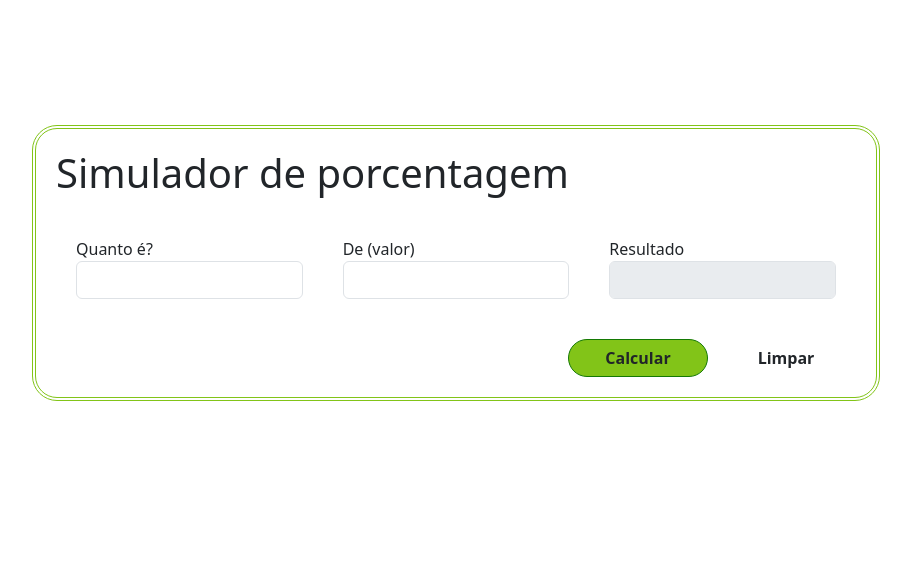
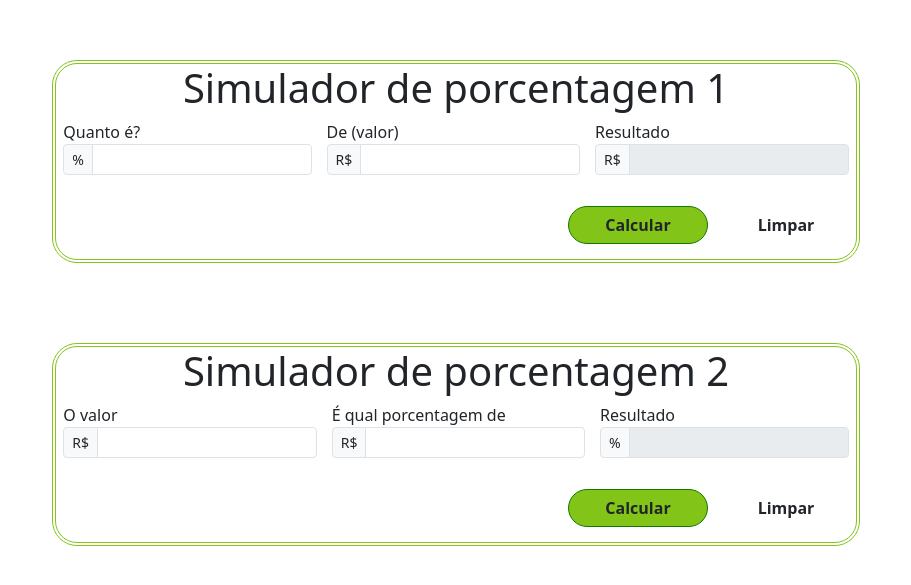
Before and after one commit to DiegoArruda/goodpay-squad3, a plain HTML site: page goodpay/calculadora-porcentagem-simples.html in a window 1280 px wide. Shown: the part 137-722 px from the top of the page, without its empty margins (184-1095 px from the left). Drawn offline with nearby package versions, Linux system fonts and the light colour scheme.

Commit message:
Adição de nova calculadora, mudança do nome do arquivo css

```diff
--- a/goodpay/calculadora-porcentagem-simples.html
+++ b/goodpay/calculadora-porcentagem-simples.html
@@ -4,74 +4,147 @@
     <meta charset="UTF-8" />
     <meta http-equiv="X-UA-Compatible" content="IE=edge" />
     <meta name="viewport" content="width=device-width, initial-scale=1.0" />
+    <!-- Favcon -->
     <link
       rel="shortcut icon"
       href="./images/logo/GoodPay.png"
       type="image/x-icon"
     />
-    <link rel="stylesheet" href="./css/cssCalc.css" />
+    <!-- Link do CSS da página da Calculadora -->
+    <link rel="stylesheet" href="./css/style-calc-pt.css" />
     <link
       href="https://cdn.jsdelivr.net/npm/bootstrap@5.3.0-alpha1/dist/css/bootstrap.min.css"
       rel="stylesheet"
       integrity="sha384-GLhlTQ8iRABdZLl6O3oVMWSktQOp6b7In1Zl3/Jr59b6EGGoI1aFkw7cmDA6j6gD"
       crossorigin="anonymous"
     />
-    <title>Calculadora</title>
+    <title>Calculadora de Porcentagem Simples</title>
   </head>
 
   <body>
     <div class="centralizar">
       <form class="calc">
-        <h1>Simulador de porcentagem</h1>
+        <h1>Simulador de porcentagem 1</h1>
         <div class="d-flex justify-content-around tamanho-entrada">
-          <!--  <div class="input-group mb-3"> -->
-          <!--    <span class="input-group-text" id="basic-addon1">@</span> -->
-          <!--    <input -->
-          <!--      type="text" -->
-          <!--      class="form-control" -->
-          <!--      placeholder="Username" -->
-          <!--      aria-label="Username" -->
-          <!--      aria-describedby="basic-addon1" -->
-          <!--    /> -->
-          <!--  </div> -->
-
+          <!-- --------------- QUANTO É --------------- -->
           <div class="form-group">
-            <label for="porcentagemCal1">Quanto é? </label>
-            <!-- <span class="input-group-text" id="basic-addon1">%</span> -->
+            <label for="valorNumerico">Quanto é?</label>
+            <div class="input-group input-group-sm mb-3">
+              <span class="input-group-text" id="inputGroup-sizing-sm">%</span>
               <input
                 type="number"
+                id="porcentagemVal1"
+                min="0"
                 class="form-control"
-              min="0"
-              id="porcentagemVal1"
+                aria-label="Sizing example input"
+                aria-describedby="inputGroup-sizing-sm"
               />
             </div>
+          </div>
+
+          <!-- --------------- VALOR --------------- -->
           <div class="form-group">
             <label for="valorNumerico">De (valor)</label>
+            <div class="input-group input-group-sm mb-3">
+              <span class="input-group-text" id="inputGroup-sizing-sm">R$</span>
               <input
                 type="number"
+                id="valorNumerico1"
+                min="0"
                 class="form-control"
-              min="0"
-              id="valorNumerico1"
+                aria-label="Sizing example input"
+                aria-describedby="inputGroup-sizing-sm"
               />
             </div>
+          </div>
+
+          <!-- --------------- RESULTADO --------------- -->
           <div class="form-group">
-            <!-- Já pensando a frente se criaremos mais calculadoras, demos o numeral 1 aos IDs -->
             <label for="resultadoCalc1">Resultado</label>
-            <!-- mudar o tipo de input aqui -->
-
+            <div class="input-group input-group-sm mb-3">
+              <span class="input-group-text" id="inputGroup-sizing-sm">R$</span>
               <input
                 type="text"
                 class="form-control"
                 id="resultadoCalc1"
-              disabled=""
+                disabled
+                aria-label="Sizing example input"
+                aria-describedby="inputGroup-sizing-sm"
               />
             </div>
           </div>
+        </div>
+
+        <!-- --------------- BOTÕES --------------- -->
         <div class="d-grid gap-2 d-md-flex justify-content-md-end margem">
           <button
             class="btn btn-hover btn-bg"
             type="button"
-            onclick="potenciacao()"
+            onclick="porcentagem()"
+          >
+            Calcular
+          </button>
+          <button class="btn" type="reset">Limpar</button>
+        </div>
+      </form>
+      <form class="calc">
+        <h1>Simulador de porcentagem 2</h1>
+        <div class="d-flex justify-content-around tamanho-entrada">
+          <!-- --------------- QUANTO É --------------- -->
+          <div class="form-group">
+            <label for="valorNumerico">O valor</label>
+            <div class="input-group input-group-sm mb-3">
+              <span class="input-group-text" id="inputGroup-sizing-sm">R$</span>
+              <input
+                type="number"
+                id="valorNumeroVal2"
+                min="0"
+                class="form-control"
+                aria-label="Sizing example input"
+                aria-describedby="inputGroup-sizing-sm"
+              />
+            </div>
+          </div>
+
+          <!-- --------------- VALOR --------------- -->
+          <div class="form-group">
+            <label for="valorNumerico">É qual porcentagem de</label>
+            <div class="input-group input-group-sm mb-3">
+              <span class="input-group-text" id="inputGroup-sizing-sm">R$</span>
+              <input
+                type="number"
+                id="valorNumeroVal3"
+                min="0"
+                class="form-control"
+                aria-label="Sizing example input"
+                aria-describedby="inputGroup-sizing-sm"
+              />
+            </div>
+          </div>
+
+          <!-- --------------- RESULTADO --------------- -->
+          <div class="form-group">
+            <label for="resultadoCalc1">Resultado</label>
+            <div class="input-group input-group-sm mb-3">
+              <span class="input-group-text" id="inputGroup-sizing-sm">%</span>
+              <input
+                type="text"
+                class="form-control"
+                id="resultadoCalc"
+                disabled
+                aria-label="Sizing example input"
+                aria-describedby="inputGroup-sizing-sm"
+              />
+            </div>
+          </div>
+        </div>
+
+        <!-- --------------- BOTÕES --------------- -->
+        <div class="d-grid gap-2 d-md-flex justify-content-md-end margem">
+          <button
+            class="btn btn-hover btn-bg"
+            type="button"
+            onclick="percentual()"
           >
             Calcular
           </button>
--- a/goodpay/css/cssCalc.css
+++ b/goodpay/css/style-calc-pt.css
@@ -12,24 +12,27 @@ html {
   display: flex;
   align-items: center;
   justify-content: center;
+  flex-direction: column;
 }
 
 .calc {
   border: 4px double #82c418;
   border-radius: 25px;
+  margin-top: 80px;
 }
 
 .tamanho-entrada {
   width: 800px;
+  display: flex;
 }
 
-.calc h1,
-.calc div {
-  margin: 20px;
+h1 {
+  display: flex;
+  justify-content: center;
 }
 
 .margem {
-  margin-top: 15px;
+  margin: 15px 0;
 }
 
 .margem button {
--- a/goodpay/scripts/calculadora-potencia-simples.js
+++ b/goodpay/scripts/calculadora-potencia-simples.js
@@ -2,15 +2,14 @@ const porcentagemVal1 = document.getElementById("porcentagemVal1");
 const valorNumerico1 = document.getElementById("valorNumerico1");
 const resultado = document.getElementById("resultadoCalc1");
 
-function potenciacao() {
+function porcentagem() {
   let retorno = 0;
   retorno = (valorNumerico1.value / 100) * porcentagemVal1.value;
   resultado.value = `R$${retorno.toFixed(2)}`;
 }
 
-/* function percentual() { */
-/*   var num1 = document.getElementById("").value; */
-/*  */
-/*   var num2 = document.getElementById("").value; */
-/*   document.getElementById("").value = (num1 * 100) / num2 + "%"; */
-/* } */
+function percentual() {
+  var num1 = document.getElementById("valorNumeroVal2").value;
+  var num2 = document.getElementById("valorNumeroVal3").value;
+  document.getElementById("resultadoCalc").value = (num1 * 100) / num2 + "%";
+}
```
Lines whose indentation alone changed are shown as unchanged.
